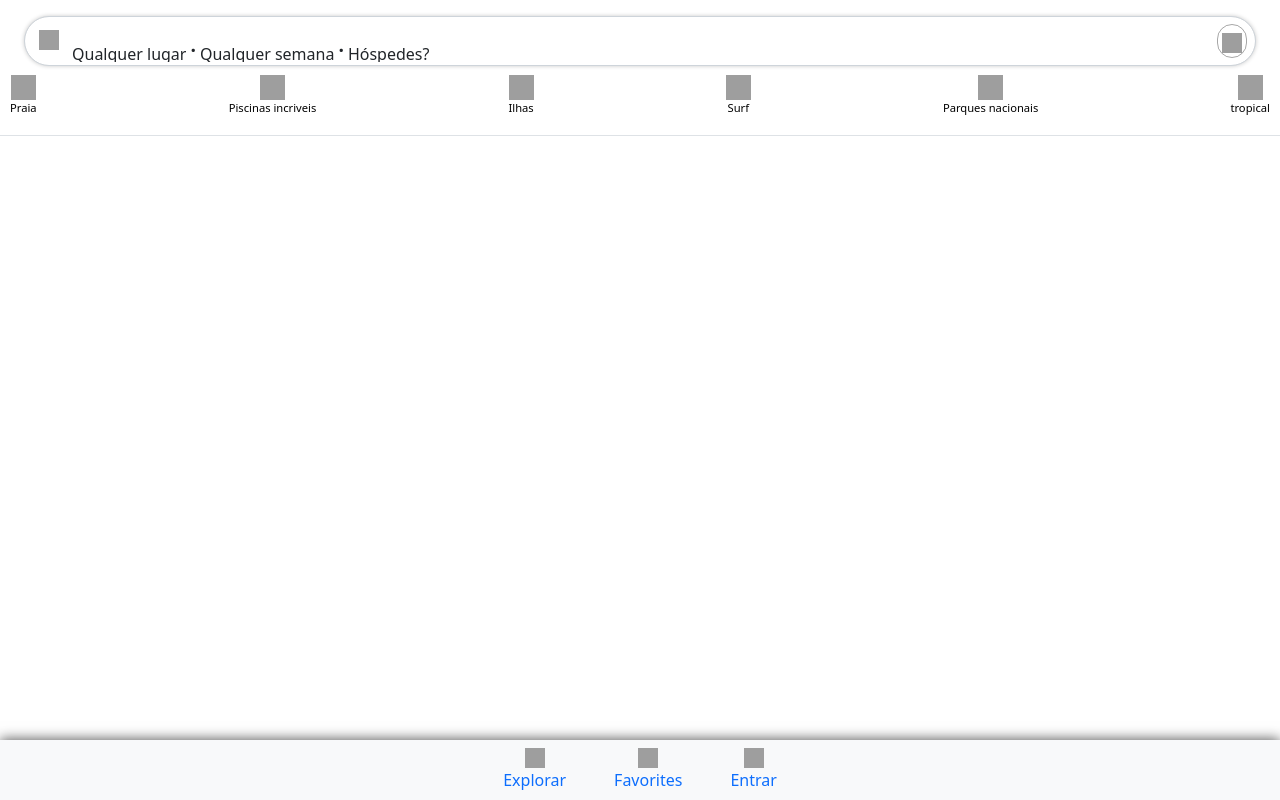
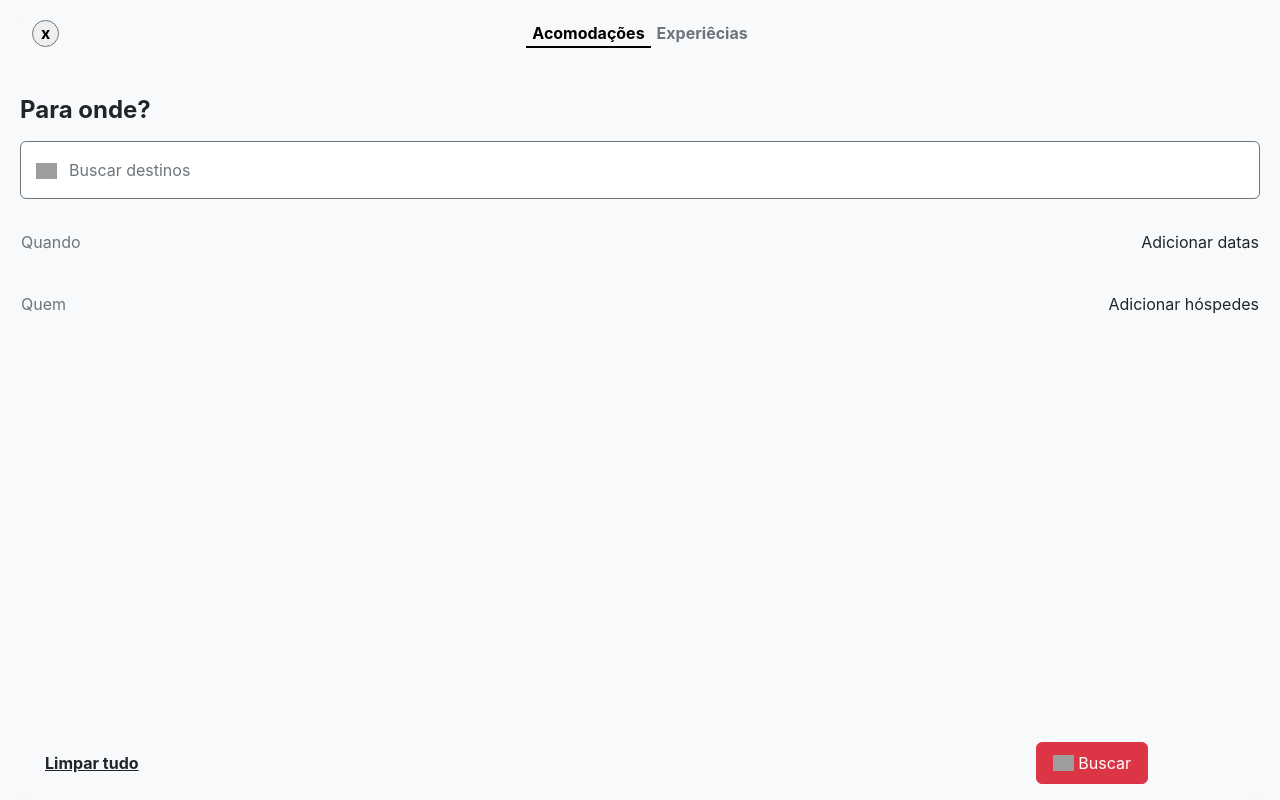
Before and after one commit to FranciscoNeto2909/MybnbApp, a React (Vite) app: page / in a window 1280 px wide. Built offline with nearby package versions, Linux system fonts and the light colour scheme; grey boxes are pictures that could not be loaded.

Commit message:
destiny component created and code improved

```diff
--- a/src/App.jsx
+++ b/src/App.jsx
@@ -6,15 +6,15 @@ import Favorites from "./pages/Favorites"
 import NotFound from "./pages/NotFound"
 import Nav from "./components/Nav"
 export default function App() {
-  const [opened, setOpened] = useState(false)
+  const [showFilter, setShowFilter] = useState(false)
   function handleOpenFilter() {
-      setOpened(!opened)
+      setShowFilter(!showFilter)
   }
   return (
     <div className="App">
-      {!opened && <Nav/>}
+      {!showFilter && <Nav/>}
       <Routes>
-        <Route path="/" element={<Home opened={opened} handleOpenFilter={handleOpenFilter} />} />
+        <Route path="/" element={<Home showFilter={showFilter} handleOpenFilter={handleOpenFilter} />} />
         <Route path="/login" element={<Login />} />
         <Route path="/favorites" element={<Favorites/>}/>
         <Route path="*" element={<NotFound />} />
--- a/src/components/AcomodationsTypes.jsx
+++ b/src/components/AcomodationsTypes.jsx
@@ -27,7 +27,7 @@ export default function AcomodationTypes() {
     ]
     return(
         <div className="types-container position-relative overflow-hidden">
-            <div className="types-carrousel d-flex justify-content-between px-1">
+            <div className="types-carrousel d-flex justify-content-between px-1 mt-2">
                 {
                     types.map((type, i) => <button key={i} className="types-item d-flex flex-column align-items-center">
                         <img src={type.img} alt="" className="types-item-img"/>
--- /dev/null
+++ b/src/components/Destiny.jsx
@@ -0,0 +1,72 @@
+export default function Destiny({ handleOpenDestiny }) {
+
+    const destinations = [
+        {
+            text: "Busca flexível",
+            img: ""
+        }
+    ]
+
+
+    function handleSelectAcomodation(e) {
+        const btns = document.querySelectorAll(".destiny-btn")
+        btns.forEach(btn => {
+            btn.classList.remove("bottom-border")
+            btn.classList.add("text-secondary")
+        })
+        e.target.classList.toggle("bottom-border")
+        e.target.classList.toggle("text-secondary")
+    }
+    return (
+        <div className="destiny-container container-fluid d-flex position-absolute top-0 pt-3 justify-content-center bg-light">
+            <div className="destiny container-fluid px-2 rounded-4 bg-light position-relative">
+                <header className="container-fluid pt-1 position-sticky top-0
+                    bg-light">
+                    <button type="button" className="position-absolute
+                        border border-secondary rounded-5 fw-bold px-2 pt-0"
+                        onClick={handleOpenDestiny}>
+                        x
+                    </button>
+                    <div className="btns-container mx-auto d-flex justify-content-center">
+                        <button type="button" className="destiny-btn
+                            bg-transparent fw-bold bottom-border" onClick={handleSelectAcomodation}>Acomodações
+                        </button>
+                        <button type="button" className="destiny-btn
+                            bg-transparent fw-bold text-secondary" onClick={handleSelectAcomodation}>Experiêcias
+                        </button>
+                    </div>
+                </header>
+                <main className="mt-5 ">
+                    <h1 className="fs-4 fw-bold">Para onde?</h1>
+                    <section className="find-destiny mt-3">
+                        <div className="input-container position-relative d-flex align-items-center">
+                            <label htmlFor="" className="form-label position-absolute mt-2 ms-3 fs-5">
+                                <img src="https://svgsilh.com/svg_v2/3331255.svg" alt="" className="lupa"/>
+                            </label>
+                            <input type="text" className="form-control border-secondary py-3 ps-5" placeholder="Buscar destinos" />
+                        </div>
+                    </section>
+                    <section className="row">
+                        <button className="btn d-flex justify-content-between my-4">
+                            <span className="text-muted">Quando</span>
+                            <span>Adicionar datas</span>
+                        </button>
+                        <button className="btn d-flex justify-content-between">
+                            <span className="text-muted">Quem</span>
+                            <span>Adicionar hóspedes</span>
+                        </button>
+                    </section>
+                    <section className="container position-absolute bottom-0 mb-3 d-flex justify-content-between">
+                        <button className="btn fw-bold text-decoration-underline">Limpar tudo</button>
+                        <button className="btn btn-danger p-2 px-3">
+                            <span className="me-1">
+                                <img src="https://i0.wp.com/academiaexcel.com/wp-content/uploads/2021/02/lupa-1.png?fit=256%2C256&ssl=1" alt="" className="lupa mb-1"/>
+                            </span>
+                            Buscar
+                        </button>
+                    </section>
+                </main>
+            </div>
+        </div>
+    )
+}
--- a/src/components/SearchBar.jsx
+++ b/src/components/SearchBar.jsx
@@ -1,7 +1,7 @@
-export default function SearchBar({handleOpenFilter}) {
+export default function SearchBar({handleOpenFilter,handleOpenDestiny}) {
     return (
         <div className="search-container position-relative p-2 mt-2 mx-3">
-            <button type="text" id="search-input" className="search-input form-control rounded-5 ps-5 py-4" onClick={handleOpenFilter} >
+            <button type="text" id="search-input" className="search-input form-control rounded-5 ps-5 py-4" onClick={handleOpenDestiny} >
             <div className="search-filter-button position-absolute rounded-4 p-1" onClick={handleOpenFilter}>
                 <img src="https://icons-for-free.com/iconfiles/png/512/filter-131979013401653166.png" className="search-button-img" />
             </div>
--- a/src/index.css
+++ b/src/index.css
@@ -1,5 +1,6 @@
 * {
   list-style: none;
+  font-family: Circular, -apple-system, BlinkMacSystemFont, Roboto, Helvetica Neue, sans-serif;
 }
 
 .rede {
@@ -143,7 +144,7 @@
 .types-item:focus{
   border-bottom: 1px solid blue;
 }
-.acmd-filter-container{
+.acmd-filter-container,.destiny-container{
   height: 100vh;
   z-index: 2;
   background-color: rgba(0, 0, 0, 0.550);
@@ -154,7 +155,7 @@
 .acmd-filter{
   overflow-y: scroll;
 }
-.acmd-header{
+.acmd-header, .destiny-header{
   z-index: 1;
 }
 .close-btn{
@@ -209,6 +210,16 @@
   height: 50px;
   width: 50px;
 }
+.destiny-btn{
+  border: 0;
+  border-bottom: 2px solid transparent;
+}
+.bottom-border{
+  border-bottom: 2px solid black;
+}
+.lupa{
+  height: 16px;
+}
 @media (max-width: 700px) {
   .search-desc-item{
   font-size: .7rem;
--- a/src/pages/Home.jsx
+++ b/src/pages/Home.jsx
@@ -1,14 +1,21 @@
 import AcomodationTypes from "../components/AcomodationsTypes";
 import SearchBar from "../components/SearchBar";
 import AcomodationsFilter from "../components/AcomodationsFilter";
-export default function Home({opened, handleOpenFilter}) {
+import Destiny from "../components/Destiny"
+import { useState } from "react";
+export default function Home({showFilter, handleOpenFilter}) {
+    const [showDestiny, setShowDestiny] = useState(true)
+    function handleOpenDestiny() {
+        setShowDestiny(!showDestiny)
+    }
     return (
         <div>
             <header className="border-bottom">
-                <SearchBar handleOpenFilter={handleOpenFilter}/>
+                <SearchBar handleOpenFilter={handleOpenFilter} handleOpenDestiny={handleOpenDestiny}/>
                 <AcomodationTypes/>
             </header>
-            {opened && <AcomodationsFilter handleOpenFilter={handleOpenFilter}/>}
+            {showDestiny && <Destiny handleOpenDestiny={handleOpenDestiny}/>}
+            {showFilter && <AcomodationsFilter handleOpenFilter={handleOpenFilter}/>}
         </div>
     )
 }
```
